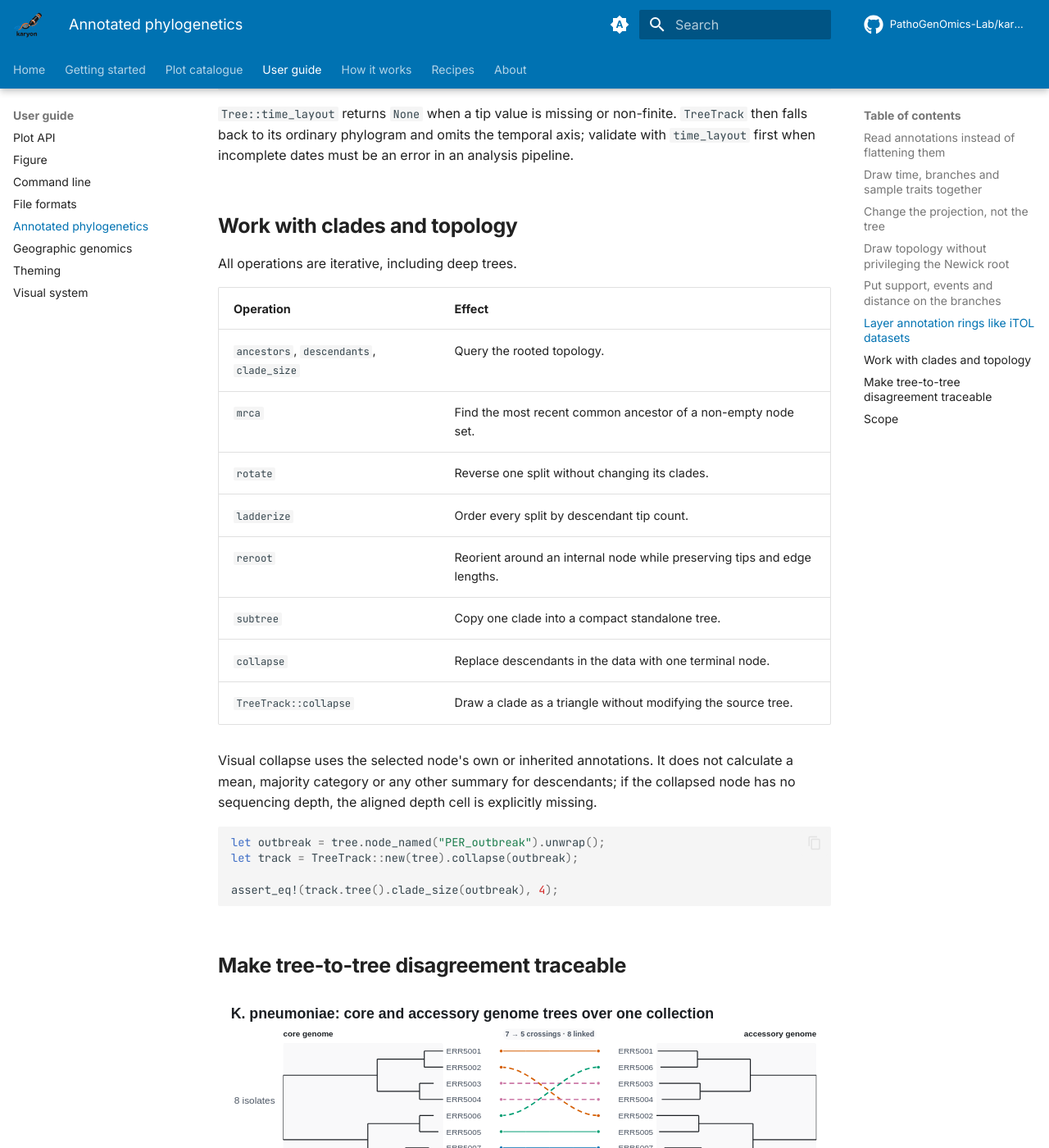
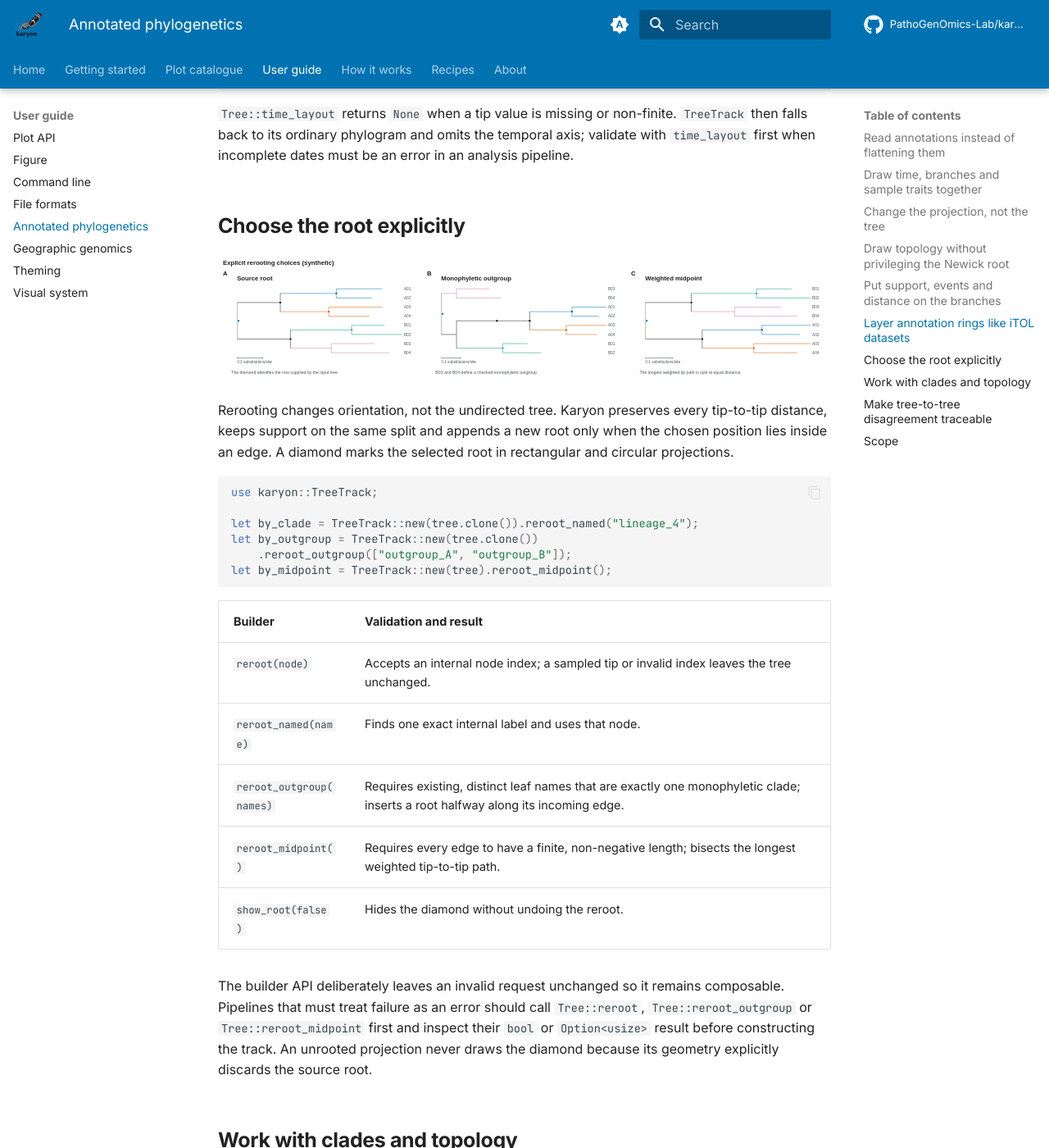
Before and after one commit to PathoGenOmics-Lab/karyon, an MkDocs documentation site: the page built from docs/guide/phylogenetics.md, in a window 1280 px wide and 1400 px high, scrolled down 7430 px. Shown: the whole window at 82% size. Built offline with MkDocs 1.6.1 and Material for MkDocs 9.7.7, drawn with Linux system fonts in a browser that asks for light colours; comment, search, counter and statistics services are not loaded; some of the changed text lies outside the part shown.

Commit message:
Document explicit phylogenetic rooting

````diff
--- a/docs/guide/phylogenetics.md
+++ b/docs/guide/phylogenetics.md
@@ -258,6 +258,39 @@ let track = TreeTrack::new(tree)
 axis; validate with `time_layout` first when incomplete dates must be an error
 in an analysis pipeline.
 
+## Choose the root explicitly
+
+![The same synthetic phylogeny with its source root, a checked monophyletic outgroup root and a weighted midpoint root; a diamond identifies each selected root](../assets/figures/example-phylo-reroot.svg)
+
+Rerooting changes orientation, not the undirected tree. Karyon preserves every
+tip-to-tip distance, keeps support on the same split and appends a new root only
+when the chosen position lies inside an edge. A diamond marks the selected root
+in rectangular and circular projections.
+
+```rust
+use karyon::TreeTrack;
+
+let by_clade = TreeTrack::new(tree.clone()).reroot_named("lineage_4");
+let by_outgroup = TreeTrack::new(tree.clone())
+    .reroot_outgroup(["outgroup_A", "outgroup_B"]);
+let by_midpoint = TreeTrack::new(tree).reroot_midpoint();
+```
+
+| Builder | Validation and result |
+|:--|:--|
+| `reroot(node)` | Accepts an internal node index; a sampled tip or invalid index leaves the tree unchanged. |
+| `reroot_named(name)` | Finds one exact internal label and uses that node. |
+| `reroot_outgroup(names)` | Requires existing, distinct leaf names that are exactly one monophyletic clade; inserts a root halfway along its incoming edge. |
+| `reroot_midpoint()` | Requires every edge to have a finite, non-negative length; bisects the longest weighted tip-to-tip path. |
+| `show_root(false)` | Hides the diamond without undoing the reroot. |
+
+The builder API deliberately leaves an invalid request unchanged so it remains
+composable. Pipelines that must treat failure as an error should call
+`Tree::reroot`, `Tree::reroot_outgroup` or `Tree::reroot_midpoint` first and
+inspect their `bool` or `Option<usize>` result before constructing the track.
+An unrooted projection never draws the diamond because its geometry explicitly
+discards the source root.
+
 ## Work with clades and topology
 
 All operations are iterative, including deep trees.
@@ -268,7 +301,9 @@ All operations are iterative, including deep trees.
 | `mrca` | Find the most recent common ancestor of a non-empty node set. |
 | `rotate` | Reverse one split without changing its clades. |
 | `ladderize` | Order every split by descendant tip count. |
-| `reroot` | Reorient around an internal node while preserving tips and edge lengths. |
+| `reroot` | Reorient around an internal node while preserving tips, edge lengths and split support. |
+| `reroot_outgroup` | Validate a monophyletic leaf set and insert a root on its incoming edge. |
+| `reroot_midpoint` | Bisect the weighted diameter when every branch length is valid. |
 | `subtree` | Copy one clade into a compact standalone tree. |
 | `collapse` | Replace descendants in the data with one terminal node. |
 | `TreeTrack::collapse` | Draw a clade as a triangle without modifying the source tree. |
````
Also changed, not shown: CHANGELOG.md (+4 -0 lines), README.md (+10 -3 lines), docs/plots/phylogeny-clades.md (+1 -1 lines), docs/recipes.md (+4 -1 lines), docs/tracks.md (+8 -0 lines), assets/example-phylo-reroot.svg (added), docs/assets/figures/example-phylo-reroot.svg (added), 1 other file.
